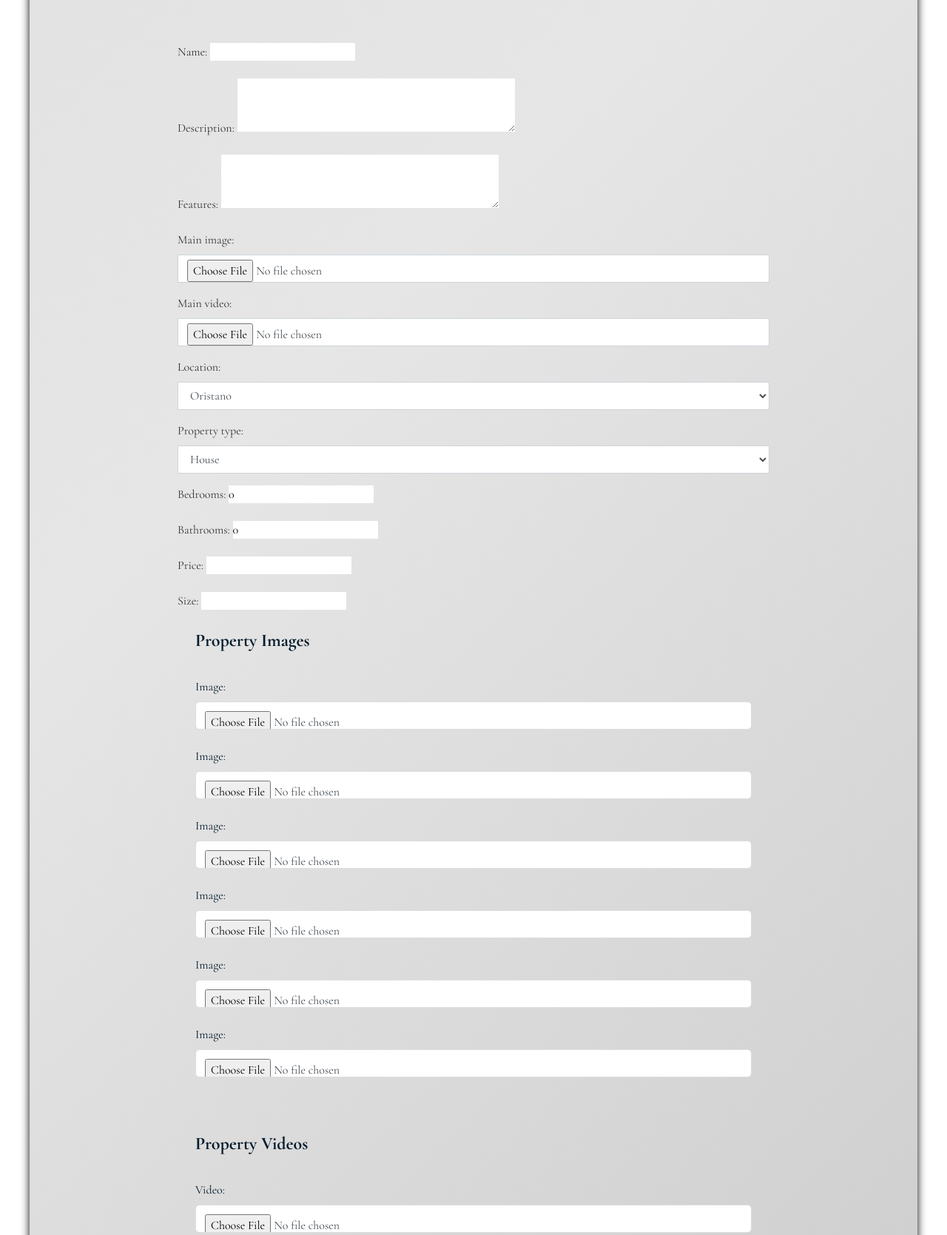
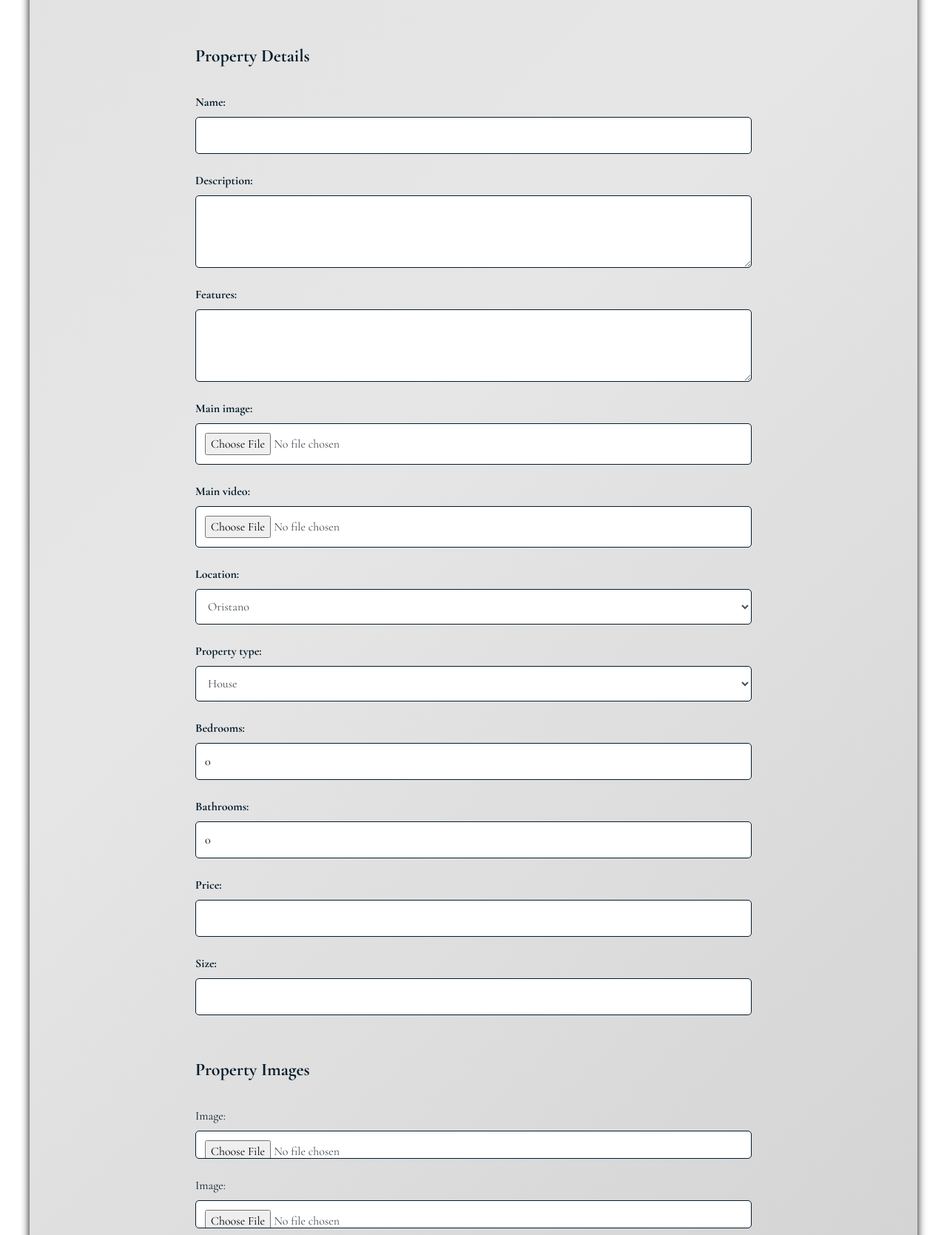
Before and after one commit to Lilla-Kavecsanszki/residenza126, a Django app: page /properties/manage/ in a window 1280 px wide. Shown: the part 254-1923 px from the top of the page at 74% size. Run offline with Django 4.2, Linux system fonts and the light colour scheme; the visitor is signed in with stand-in values (Sample User, id 1); some libraries are stand-ins or nearby versions; some web fonts are replaced.

Commit message:
Fixed Property Management page and styled

```diff
--- a/properties/forms.py
+++ b/properties/forms.py
@@ -50,7 +50,7 @@ PropertyImageFormSet = inlineformset_factory(
     form=PropertyImageForm,
     extra=5,  # Adjust the number of extra forms as needed
     can_delete=True,
-    min_num=1,  # Enforce at least one image form
+    min_num=0,  # Enforce at least one image form
     validate_min=True
 )
 
@@ -60,6 +60,6 @@ PropertyVideoFormSet = inlineformset_factory(
     form=PropertyVideoForm,
     extra=5,  # Adjust the number of extra forms as needed
     can_delete=True,
-    min_num=1,  # Enforce at least one video form
+    min_num=0,  # Enforce at least one video form
     validate_min=True
 )
--- a/properties/templates/properties/property_management.html
+++ b/properties/templates/properties/property_management.html
@@ -23,7 +23,17 @@
 
     <form method="post" enctype="multipart/form-data">
         {% csrf_token %}
-        {{ property_form.as_p }}
+        <fieldset>
+            <legend>Property Details</legend>
+            {{ property_form.as_p }}
+            {% for field in property_form %}
+                {% if field.errors %}
+                    <div class="text-danger">
+                        {{ field.errors }}
+                    </div>
+                {% endif %}
+            {% endfor %}
+        </fieldset>
 
         <fieldset>
             <legend>Property Images</legend>
@@ -32,7 +42,11 @@
                 <div class="form-group">
                     {{ form.image.label_tag }}
                     {{ form.image }}
-                    {{ form.non_field_errors }}
+                    {% if form.errors %}
+                        <div class="text-danger">
+                            {{ form.errors }}
+                        </div>
+                    {% endif %}
                 </div>
             {% endfor %}
         </fieldset>
@@ -44,7 +58,11 @@
                 <div class="form-group">
                     {{ form.video.label_tag }}
                     {{ form.video }}
-                    {{ form.non_field_errors }}
+                    {% if form.errors %}
+                        <div class="text-danger">
+                            {{ form.errors }}
+                        </div>
+                    {% endif %}
                 </div>
             {% endfor %}
         </fieldset>
--- a/properties/views.py
+++ b/properties/views.py
@@ -9,7 +9,7 @@ from django.contrib.auth.mixins import LoginRequiredMixin
 from .models import Property, PropertyImage, PropertyVideo
 from profiles.models import UserProfile
 from .forms import PropertyForm, PropertyImageFormSet, PropertyVideoFormSet
-
+from django.forms import modelformset_factory
 
 @login_required
 def like_property(request, property_id):
@@ -132,6 +132,16 @@ def property_management(request):
             return redirect('all_properties')  # Ensure this matches the URL pattern name
         else:
             messages.error(request, 'There was an error saving the property. Please check the form for errors.')
+
+            # Prepare context with errors
+            context = {
+                'property_form': property_form,
+                'image_forms': image_formset,
+                'video_forms': video_formset,
+                'image_form_errors': image_formset.errors,
+                'video_form_errors': video_formset.errors,
+            }
+            return render(request, 'properties/property_management.html', context)
     else:
         property_form = PropertyForm()
         image_formset = PropertyImageFormSet()
@@ -140,5 +150,5 @@ def property_management(request):
     return render(request, 'properties/property_management.html', {
         'property_form': property_form,
         'image_forms': image_formset,
-        'video_forms': video_formset
+        'video_forms': video_formset,
     })
--- a/static/css/property_management.css
+++ b/static/css/property_management.css
@@ -49,7 +49,7 @@ form {
 fieldset {
     border: none;
     padding: 1.5em;
-    margin-bottom: 1.5em;
+    margin-bottom: 0.5em;
     background-color: transparent;
 }
 
@@ -75,14 +75,14 @@ legend {
 .form-group textarea {
     width: 100%;
     padding: 0.75em;
-    border: 1px solid #ddd; /* Light border color */
+    border: 1px solid #051c2c;
     border-radius: 5px; /* Rounded corners for fields */
     box-sizing: border-box; /* Ensures padding is included in the total width/height */
     transition: border-color 0.3s ease; /* Smooth transition for border color */
 }
 
 .form-group input[type="file"] {
-    border: 1px solid #ddd; /* Border for file inputs */
+    border: 1px solid #051c2c; /* Border for file inputs */
     border-radius: 5px; /* Rounded corners for file inputs */
     padding: 0.75em; /* Padding for better appearance */
 }
@@ -99,17 +99,46 @@ legend {
 button.btn-primary {
     background-color: #051c2c;
     color: white;
-    border: none;
+    border: 3px solid transparent; /* Start with a transparent border */
     padding: 0.75em 1.5em;
     border-radius: 1px;
     cursor: pointer;
     font-size: 1em;
-    transition: background-color 0.3s ease;
+    transition: background-color 0.3s ease, color 0.3s ease, border 0.3s ease; /* Added border transition */
 }
 
+/* Hover state with animated border */
 button.btn-primary:hover {
-    background-color: #033c5c; /* Darker shade on hover */
+    background-color: white;
+    border: 3px solid #051c2c; /* Border color changes on hover */
+    color: #051c2c;
 }
+
+/* Target <p> tags within the first fieldset */
+form fieldset:first-of-type p {
+    margin-bottom: 1.5em;
+    display: flex;
+    flex-direction: column;
+}
+
+form fieldset:first-of-type p label {
+    margin-bottom: 0.5em;
+    color: #051c2c;
+    font-weight: bolder;
+}
+
+form fieldset:first-of-type p input,
+form fieldset:first-of-type p select,
+form fieldset:first-of-type p textarea {
+    width: 100%;
+    height: auto;
+    padding: 0.75em;
+    border: 1px solid #051c2c;
+    border-radius: 5px;
+    box-sizing: border-box;
+    transition: border-color 0.3s ease;
+}
+
 
 /* Alert Messages */
 
```
Also changed, not shown: media/images/Top-8-Software-Development-Models_PJoTYx6.jpg (added), media/images/pexels-maegan-white-981686.jpg (added), 3 other files.
